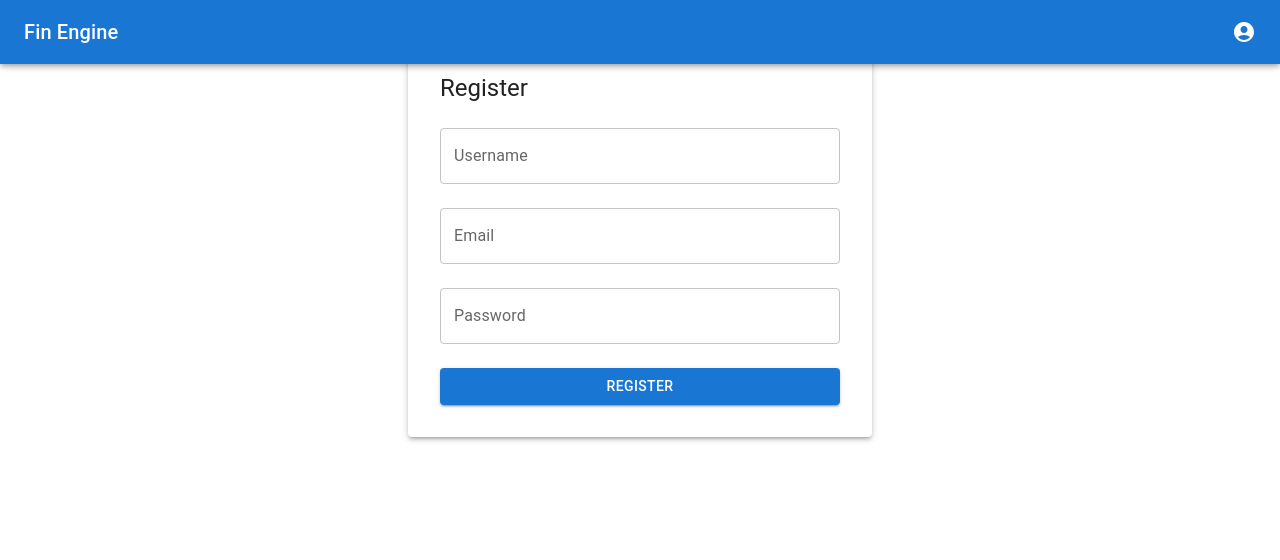
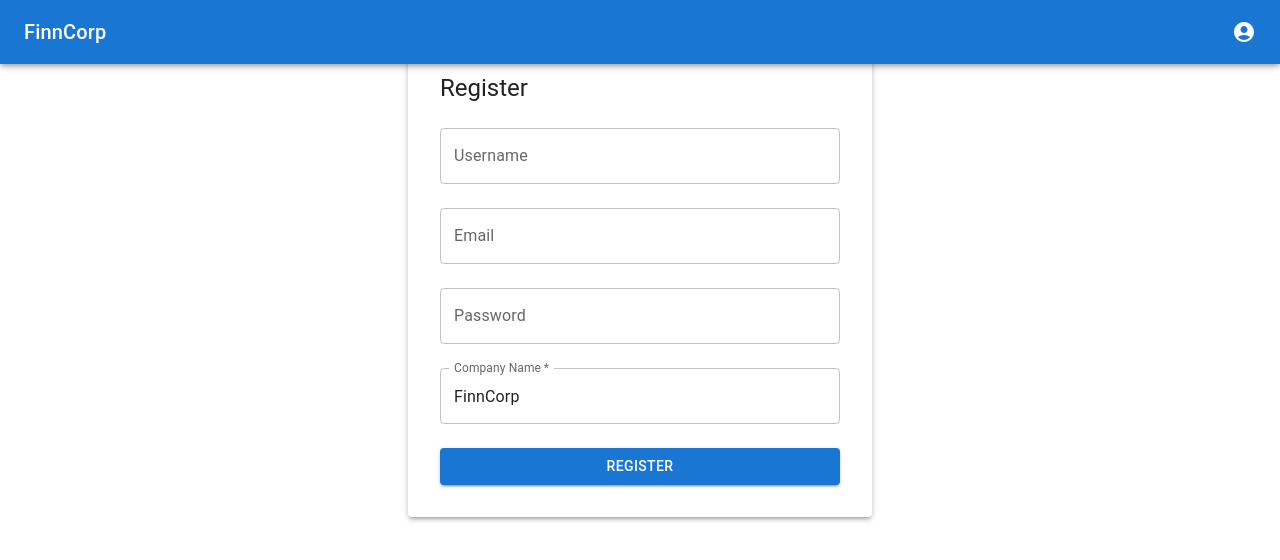
Before and after one commit to YashvanthD/fin_engine_impl, a React (Create React App) app in the folder fin_ui/fin-react-ui/: page /register in a window 1280 px wide. Shown: the top 560 px of the page. Built offline with nearby package versions, Linux system fonts and the light colour scheme.

Commit message:
Add company name handling for admin users and update registration form

```diff
--- a/fin_ui/fin-react-ui/src/components/NavBar.js
+++ b/fin_ui/fin-react-ui/src/components/NavBar.js
@@ -1,4 +1,4 @@
-import React from 'react';
+import React, { useEffect, useState } from 'react';
 import AppBar from '@mui/material/AppBar';
 import Toolbar from '@mui/material/Toolbar';
 import Typography from '@mui/material/Typography';
@@ -10,15 +10,38 @@ import AccountCircle from '@mui/icons-material/AccountCircle';
 import Avatar from '@mui/material/Avatar';
 import { Link, useNavigate } from 'react-router-dom';
 import { getUserInfo, removeUserInfo } from '../utils/auth';
+import { apiFetch } from '../utils/api';
 
 export default function NavBar() {
   const [anchorEl, setAnchorEl] = React.useState(null);
+  const [companyName, setCompanyName] = useState('FinnCorp');
   const open = Boolean(anchorEl);
   const navigate = useNavigate();
 
   // Get user info and role
   const userInfo = getUserInfo();
   const loggedIn = !!userInfo;
+
+  useEffect(() => {
+    async function fetchCompany() {
+      if (userInfo?.account_key) {
+        try {
+          const res = await apiFetch(`/auth/account/${userInfo.account_key}/company`, { method: 'GET' });
+          const data = await res.json();
+          if (res.ok && data.success && data.company_name) {
+            setCompanyName(data.company_name);
+          } else {
+            setCompanyName('FinnCorp');
+          }
+        } catch {
+          setCompanyName('FinnCorp');
+        }
+      } else {
+        setCompanyName('FinnCorp');
+      }
+    }
+    fetchCompany();
+  }, [userInfo?.account_key]);
 
   const handleMenu = (event) => {
     setAnchorEl(event.currentTarget);
@@ -46,7 +69,7 @@ export default function NavBar() {
     <AppBar position="fixed" color="primary" sx={{ top: 0, zIndex: (theme) => theme.zIndex.drawer + 1 }}>
       <Toolbar>
         <Typography variant="h6" component={Link} to="/" sx={{ flexGrow: 1, textDecoration: 'none', color: 'inherit' }}>
-          Fin Engine
+          {companyName}
         </Typography>
         {/* Removed Home and Tasks buttons, navigation is now in SideNav */}
         <IconButton
--- a/fin_ui/fin-react-ui/src/pages/Register.js
+++ b/fin_ui/fin-react-ui/src/pages/Register.js
@@ -1,15 +1,49 @@
-import React from 'react';
+import React, { useState } from 'react';
 import { TextField, Button, Paper, Typography, Box } from '@mui/material';
+import { apiFetch } from '../utils/api';
 
 export default function Register() {
+  const [form, setForm] = useState({ username: '', email: '', password: '', company_name: 'FinnCorp' });
+  const [error, setError] = useState('');
+  const [success, setSuccess] = useState('');
+  const handleChange = (e) => {
+    setForm(f => ({ ...f, [e.target.name]: e.target.value }));
+  };
+  const handleSubmit = async (e) => {
+    e.preventDefault();
+    setError('');
+    setSuccess('');
+    if (!form.company_name) {
+      setError('Company name is required');
+      return;
+    }
+    try {
+      const res = await apiFetch('/auth/signup', {
+        method: 'POST',
+        body: JSON.stringify(form),
+        headers: { 'Content-Type': 'application/json' }
+      });
+      const data = await res.json();
+      if (res.ok && data.success) {
+        setSuccess('Registration successful!');
+      } else {
+        setError(data.error || (data.errors && Object.values(data.errors).join(', ')) || 'Registration failed');
+      }
+    } catch (err) {
+      setError('Network/server error');
+    }
+  };
   return (
     <Paper elevation={3} sx={{padding:4, maxWidth:400, margin:'40px auto'}}>
       <Typography variant="h5" gutterBottom>Register</Typography>
-      <Box component="form" noValidate autoComplete="off">
-        <TextField label="Username" variant="outlined" fullWidth margin="normal" />
-        <TextField label="Email" type="email" variant="outlined" fullWidth margin="normal" />
-        <TextField label="Password" type="password" variant="outlined" fullWidth margin="normal" />
-        <Button variant="contained" color="primary" fullWidth sx={{mt:2}}>Register</Button>
+      <Box component="form" noValidate autoComplete="off" onSubmit={handleSubmit}>
+        <TextField label="Username" name="username" variant="outlined" fullWidth margin="normal" value={form.username} onChange={handleChange} />
+        <TextField label="Email" name="email" type="email" variant="outlined" fullWidth margin="normal" value={form.email} onChange={handleChange} />
+        <TextField label="Password" name="password" type="password" variant="outlined" fullWidth margin="normal" value={form.password} onChange={handleChange} />
+        <TextField label="Company Name" name="company_name" variant="outlined" fullWidth margin="normal" value={form.company_name} onChange={handleChange} required />
+        {error && <Typography color="error" mt={2}>{error}</Typography>}
+        {success && <Typography color="success.main" mt={2}>{success}</Typography>}
+        <Button variant="contained" color="primary" fullWidth sx={{mt:2}} type="submit">Register</Button>
       </Box>
     </Paper>
   );
```
Also changed, not shown: 2 other files (tests, documents, lock files or other folders).
